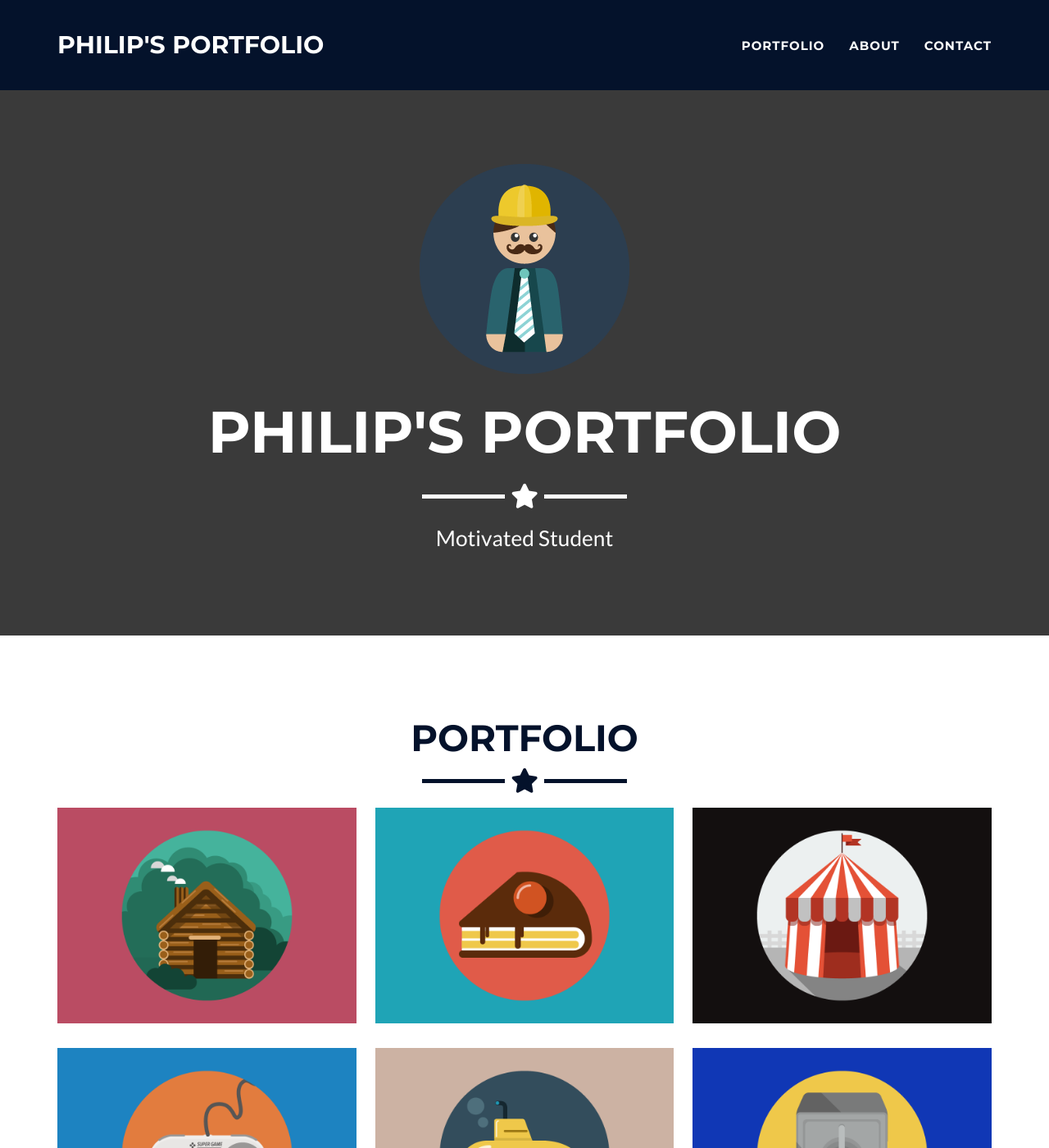
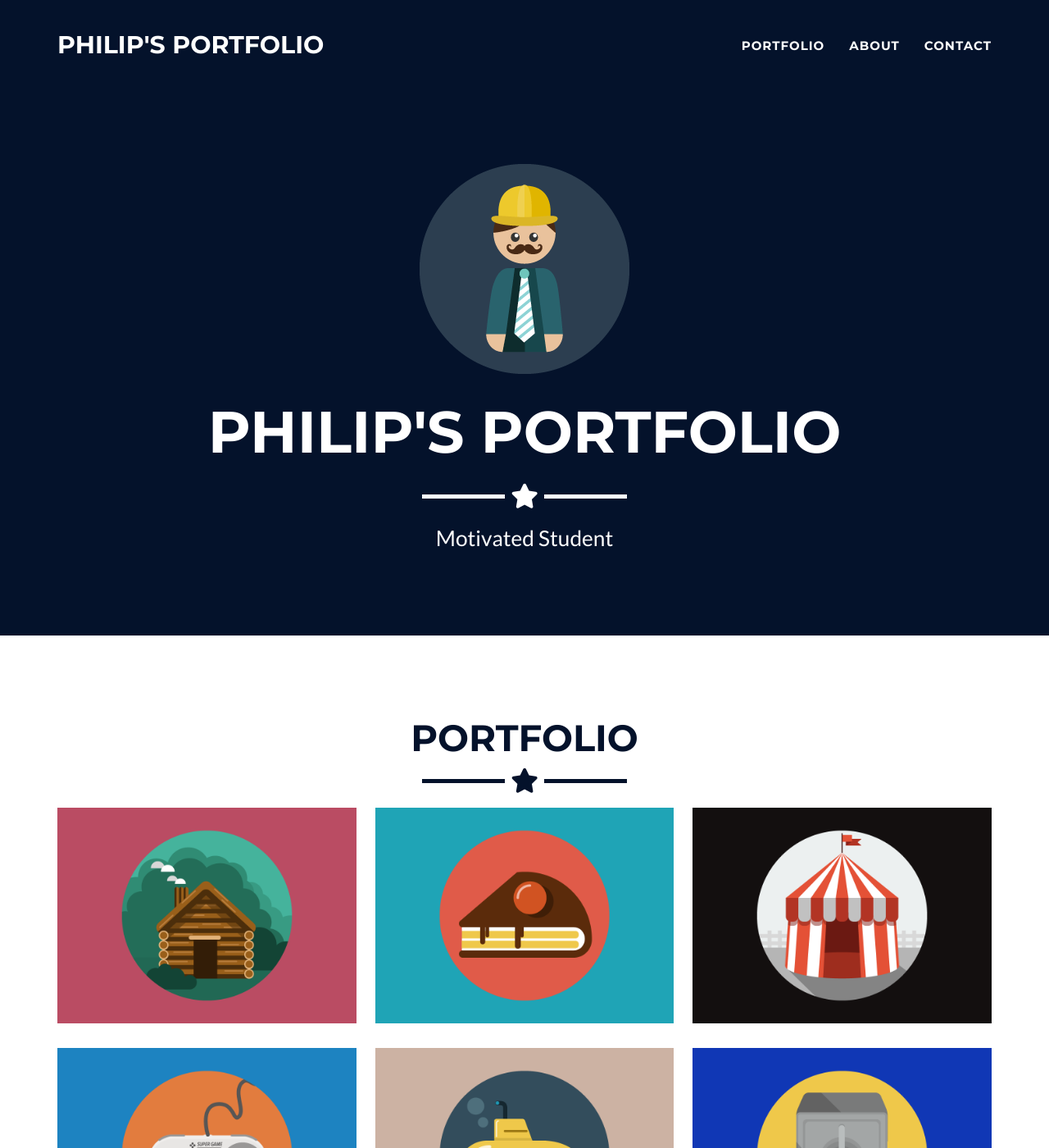
Before and after one commit to B0realian/B0realian.github.io, a Jekyll site: the page built from _posts/2014-07-18-project-1.markdown, in a window 1280 px wide and 1400 px high. Shown: the whole window at 82% size. Built offline with Jekyll 4.4.1, drawn with Linux system fonts in a browser that asks for light colours.

Commit message:
Update _config.yml

```diff
--- a/_config.yml
+++ b/_config.yml
@@ -25,10 +25,10 @@ disqus_shortname: myshortname
 
 # Color settings (hex-codes without the leading hash-tag)
 color:
-  primary: 3a3a3a #18bc9c #80B3FF
+  primary: 04122b #18bc9c #80B3FF
   primary-rgb: "3,12,28" #"24,288,156" #"128,179,255"
   secondary: 04122b #2c3e50 #FD6E8A
-  secondary-dark: 000000 #233140 #A2122F
+  secondary-dark: 272727 #233140 #A2122F
 
 # Footer settings
 footer:
```
